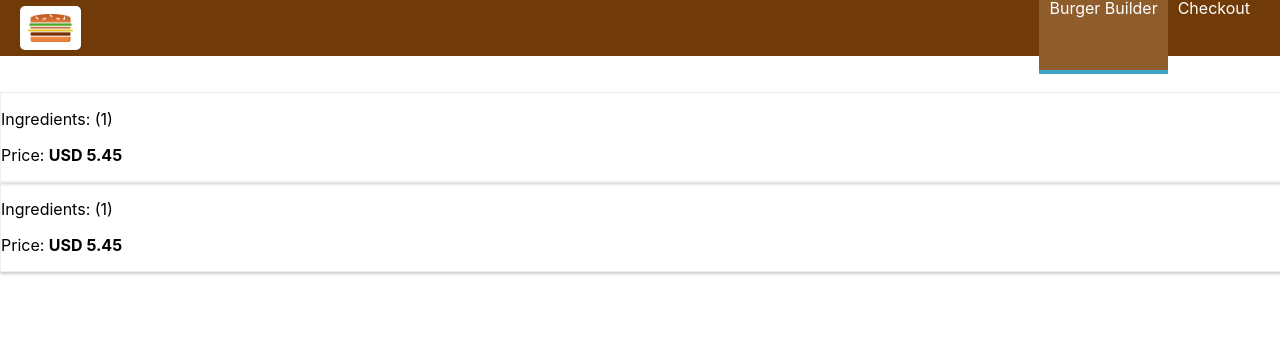
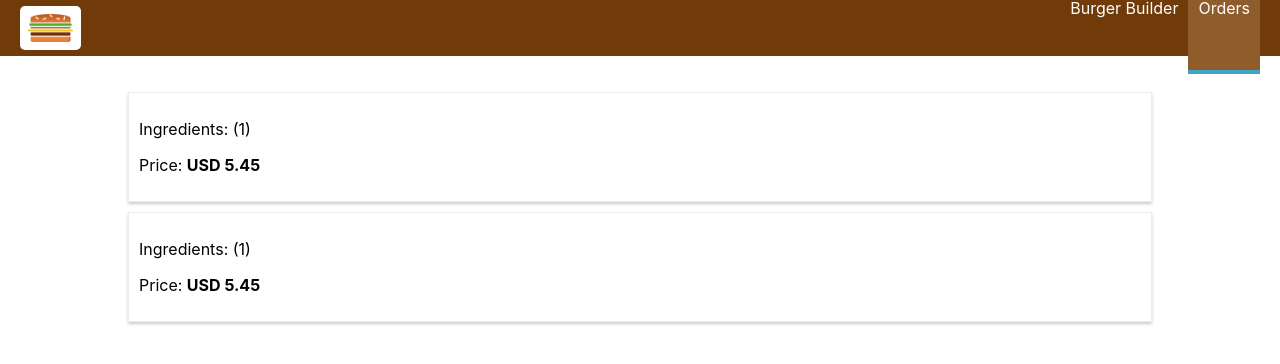
Before and after one commit to imjamesku/burger-builder, a React (Create React App) app: page /orders in a window 1280 px wide. Shown: the top 364 px of the page. Built offline with nearby package versions, Linux system fonts and the light colour scheme.

Commit message:
Adds navigation for the orders page

```diff
--- a/src/App.js
+++ b/src/App.js
@@ -2,7 +2,7 @@ import React, { Component } from 'react';
 import Layout from './components/Layout/Layout'
 import BurgerBuilder from './containers/BurgerBuilder/BurgerBuilder'
 import Checkout from './containers/Checkout/Checkout'
-import { BrowserRouter, Route } from 'react-router-dom'
+import { BrowserRouter, Route, Switch } from 'react-router-dom'
 import Orders from './containers/Orders/Orders'
 
 class App extends Component {
@@ -11,9 +11,12 @@ class App extends Component {
       <BrowserRouter>
         <div>
           <Layout>
-            <Route path="/" exact component={BurgerBuilder}/>
-            <Route path="/checkout" component={Checkout}/>
-            <Route path="/orders" component={Orders}/>
+            <Switch>
+              <Route path="/checkout" component={Checkout}/>
+              <Route path="/orders" component={Orders}/>
+              <Route path="/" exact component={BurgerBuilder}/>
+            </Switch>
+
             {/* <BurgerBuilder />
             <Checkout /> */}
           </Layout>
--- a/src/components/Navigation/NavigationItems/NavigationItem/NavigationItem.js
+++ b/src/components/Navigation/NavigationItems/NavigationItem/NavigationItem.js
@@ -8,7 +8,10 @@ const navigationItem = (props) => (
             href={props.link}
             className={props.active ? classes.active : null}
             >{props.children}</a> */}
-        <NavLink to={props.link} className={props.active ? classes.active : null}>
+        <NavLink
+            to={props.link}
+            activeClassName={classes.active}
+            exact={props.exact} >
             {props.children}
         </NavLink>
     </li>
--- a/src/components/Navigation/NavigationItems/NavigationItems.js
+++ b/src/components/Navigation/NavigationItems/NavigationItems.js
@@ -5,8 +5,9 @@ import NavigationItem from './NavigationItem/NavigationItem'
 
 const navigationItems = (props) => (
     <ul className={classes.NavigationItems}>
-        <NavigationItem link="/" active>Burger Builder</NavigationItem>
-        <NavigationItem link="/checkout">Checkout</NavigationItem>
+        <NavigationItem link="/" exact>Burger Builder</NavigationItem>
+        <NavigationItem link="/orders">Orders</NavigationItem>
+        {/* <NavigationItem link="/checkout">Checkout</NavigationItem> */}
     </ul>
 )
 
--- a/src/components/Order/Order.module.css
+++ b/src/components/Order/Order.module.css
@@ -1,6 +1,8 @@
 .Order {
-    width: 100%;
+    width: 80%;
     border: 1px solid #eee;
     box-shadow: 0 2px 3px #ccc;
-
+    padding: 10px;
+    margin: 10px auto;
+    box-sizing: border-box;
 }
```
